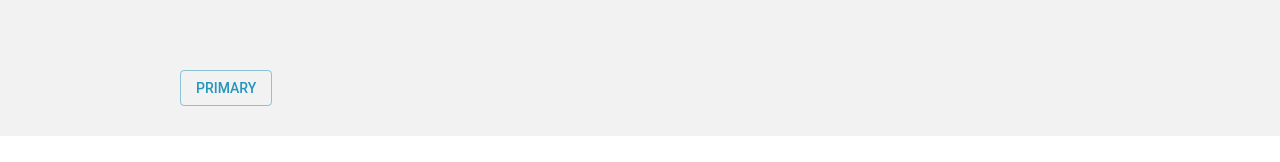
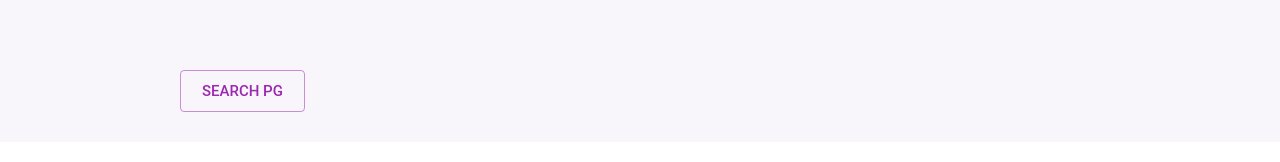
Before and after one commit to devraj4522/easy-pg, a React (Create React App) app in the folder frontend/: page / in a window 1280 px wide. Shown: the part 1318-1480 px from the top of the page. Built offline with nearby package versions, Linux system fonts and the light colour scheme; the HTML template or start-up script is replaced by a standard one; what react-mapbox-gl would draw is missing.

Commit message:
added all files

```diff
--- a/frontend/src/screens/HomeScreen.js
+++ b/frontend/src/screens/HomeScreen.js
@@ -48,7 +48,7 @@ const HomeScreen = () => {
           my: 5,
           p: 3,
           paddingX: { md: 18, xs: 2 },
-          background: '#f2f2f2',
+          background: '#f8f6fb',
         }}
         spacing={3}
         alignItems="space-between"
@@ -69,8 +69,8 @@ const HomeScreen = () => {
             common area is filled with everything you need to refresh your mind,
             soul and to take a break from the hard day.
           </Typography>
-          <Button variant="outlined" color="primary">
-            Primary
+          <Button variant="outlined" color="secondary" size="large" href="/">
+            Search PG
           </Button>
         </Grid>
         <Grid item xs={12} md={6}>
```
